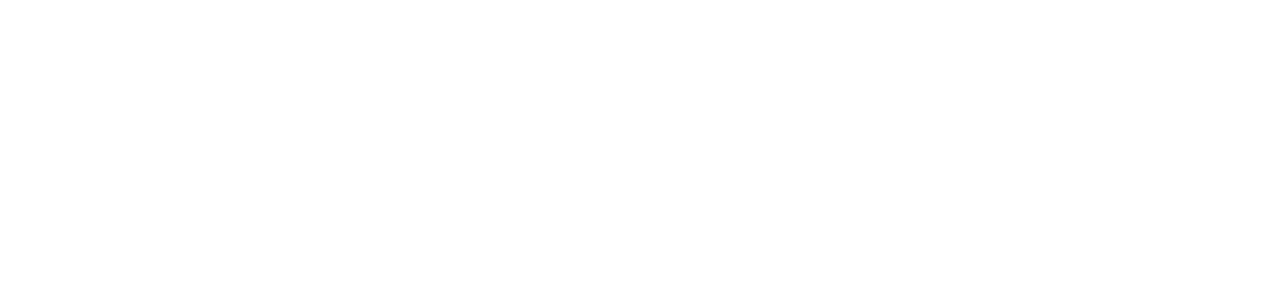
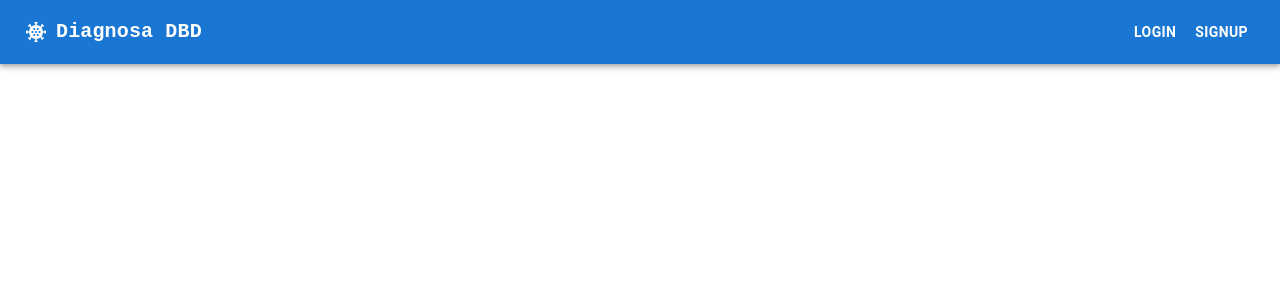
Before and after one commit to LinCie/Better-Diagnosa-Frontend, a React (Vite) app: page / in a window 1280 px wide. Shown: the top 300 px of the page. Built offline with nearby package versions, Linux system fonts and the light colour scheme.

Commit message:
added header

```diff
--- a/src/Root.tsx
+++ b/src/Root.tsx
@@ -1,5 +1,246 @@
+import { Close, CoronavirusSharp, Menu, Person } from "@mui/icons-material";
+import {
+  AppBar,
+  Box,
+  Button,
+  Container,
+  Drawer,
+  IconButton,
+  List,
+  ListItem,
+  ListItemIcon,
+  ListItemText,
+  Toolbar,
+  Typography,
+  Divider,
+} from "@mui/material";
+import { useContext, useEffect, useState } from "react";
+import { Outlet } from "react-router-dom";
+import { Link as RouterLink } from "react-router-dom";
+import { LoginContext, UsernameContext } from "./rootContext";
+import axios from "axios";
+
+function Header() {
+  const [drawerOpen, setDrawerOpen] = useState<boolean>(false);
+
+  const loginContext = useContext(LoginContext);
+  const usernameContext = useContext(UsernameContext);
+
+  function handleMenuClick() {
+    setDrawerOpen(!drawerOpen);
+  }
+
+  function handleLogout() {
+    loginContext?.setIsLoggedIn(false);
+  }
+
+  return (
+    <AppBar position="sticky">
+      <Container maxWidth="xl">
+        <Toolbar disableGutters>
+          <CoronavirusSharp sx={{ mr: 1 }} />
+          <Typography
+            variant="h6"
+            noWrap
+            component={RouterLink}
+            to="/"
+            sx={{
+              mr: 2,
+              fontFamily: "monospace",
+              fontWeight: 700,
+              color: "inherit",
+              textDecoration: "none",
+            }}
+          >
+            Diagnosa DBD
+          </Typography>
+
+          <Box sx={{ flexGrow: 1 }} />
+
+          <Box sx={{ display: { xs: "none", md: "block" } }}>
+            {loginContext?.isLoggedIn ? (
+              <>
+                <Button
+                  onClick={() => loginContext.setIsLoggedIn(false)}
+                  color="inherit"
+                  sx={{ fontWeight: 700, mr: 2 }}
+                >
+                  Logout
+                </Button>
+                <Typography variant="body1">
+                  Hello, {usernameContext?.username}
+                </Typography>
+              </>
+            ) : (
+              <>
+                <Button
+                  component={RouterLink}
+                  to="/login"
+                  color="inherit"
+                  sx={{ fontWeight: 700 }}
+                >
+                  Login
+                </Button>
+                <Button
+                  component={RouterLink}
+                  to="/signup"
+                  color="inherit"
+                  sx={{ fontWeight: 700 }}
+                >
+                  Signup
+                </Button>
+              </>
+            )}
+          </Box>
+
+          <Box sx={{ display: { xs: "block", md: "none" } }}>
+            <IconButton
+              size="large"
+              edge="start"
+              color="inherit"
+              aria-label="menu"
+              onClick={handleMenuClick}
+            >
+              <Menu />
+            </IconButton>
+            <Drawer
+              anchor="right"
+              open={drawerOpen}
+              onClose={() => setDrawerOpen(false)}
+            >
+              <Box
+                role="presentation"
+                onClick={() => setDrawerOpen(false)}
+                onKeyDown={() => setDrawerOpen(false)}
+                sx={{ width: 250 }}
+              >
+                <Box
+                  display="flex"
+                  padding={1}
+                  justifyContent="space-between"
+                  alignItems="center"
+                >
+                  <Box display="flex" alignItems="center">
+                    <CoronavirusSharp sx={{ mr: 1 }} />
+                    <Typography
+                      variant="h6"
+                      noWrap
+                      component={RouterLink}
+                      to="/"
+                      sx={{
+                        mr: 2,
+                        fontFamily: "monospace",
+                        fontWeight: 700,
+                        color: "inherit",
+                        textDecoration: "none",
+                      }}
+                    >
+                      Diagnosa DBD
+                    </Typography>
+                  </Box>
+                  <IconButton
+                    size="large"
+                    edge="start"
+                    color="inherit"
+                    aria-label="menu-close"
+                    onClick={handleLogout}
+                  >
+                    <Close />
+                  </IconButton>
+                </Box>
+
+                <Divider />
+
+                <List>
+                  {loginContext?.isLoggedIn ? (
+                    <>
+                      <ListItem onClick={handleLogout}>
+                        <ListItemIcon>
+                          <Person />
+                        </ListItemIcon>
+                        <ListItemText
+                          sx={{ color: "black", fontWeight: 700 }}
+                          primary="Logout"
+                        />
+                      </ListItem>
+                    </>
+                  ) : (
+                    <>
+                      <ListItem component={RouterLink} to="/login">
+                        <ListItemIcon>
+                          <Person />
+                        </ListItemIcon>
+                        <ListItemText
+                          sx={{ color: "black", fontWeight: 700 }}
+                          primary="Login"
+                        />
+                      </ListItem>
+                      <ListItem component={RouterLink} to="/signup">
+                        <ListItemIcon>
+                          <Person />
+                        </ListItemIcon>
+                        <ListItemText
+                          sx={{ color: "black", fontWeight: 700 }}
+                          primary="Signup"
+                        />
+                      </ListItem>
+                    </>
+                  )}
+                </List>
+              </Box>
+            </Drawer>
+          </Box>
+        </Toolbar>
+      </Container>
+    </AppBar>
+  );
+}
+
 function Root() {
-  return <div></div>;
+  const [isLoggedIn, setIsLoggedIn] = useState<boolean>(false);
+  const [username, setUsername] = useState<string>("");
+
+  useEffect(() => {
+    async () => {
+      const refreshToken = localStorage.getItem("refresh_token");
+
+      if (!refreshToken) return;
+
+      try {
+        const refreshResponse = await axios.post(
+          "/api/auth/refresh",
+          {},
+          { headers: { Authorization: `Bearer ${refreshToken}` } }
+        );
+
+        const accessToken: string = refreshResponse.data.access_token;
+        localStorage.setItem("access_token", accessToken);
+
+        const usernameResponse = await axios.get("/api/users/username", {
+          headers: { Authorization: `Bearer ${refreshToken}` },
+        });
+
+        const returnedUsername: string = usernameResponse.data.username;
+        setUsername(returnedUsername);
+
+        setIsLoggedIn(true);
+      } catch (error) {
+        localStorage.removeItem("refresh_token");
+        throw error;
+      }
+    };
+  }, []);
+
+  return (
+    <>
+      <LoginContext.Provider value={{ isLoggedIn, setIsLoggedIn }}>
+        <UsernameContext.Provider value={{ username, setUsername }}>
+          <Header />
+          <Outlet />
+        </UsernameContext.Provider>
+      </LoginContext.Provider>
+    </>
+  );
 }
 
 export default Root;
--- a/src/main.tsx
+++ b/src/main.tsx
@@ -1,11 +1,13 @@
 import React from "react";
 import ReactDOM from "react-dom/client";
 import "./index.css";
+import CssBaseline from "@mui/material/CssBaseline";
 import { RouterProvider } from "react-router-dom";
 import router from "./Router.tsx";
 
 ReactDOM.createRoot(document.getElementById("root")!).render(
   <React.StrictMode>
+    <CssBaseline />
     <RouterProvider router={router} />
   </React.StrictMode>
 );
--- /dev/null
+++ b/src/rootContext.ts
@@ -0,0 +1,19 @@
+import { createContext } from "react";
+
+export interface LoginContextInterface {
+  isLoggedIn: boolean;
+  setIsLoggedIn: (state: boolean) => void;
+}
+
+export const LoginContext = createContext<LoginContextInterface | undefined>(
+  undefined
+);
+
+export interface UsernameContextInterface {
+  username: string;
+  setUsername: (username: string) => void;
+}
+
+export const UsernameContext = createContext<
+  UsernameContextInterface | undefined
+>(undefined);
```
